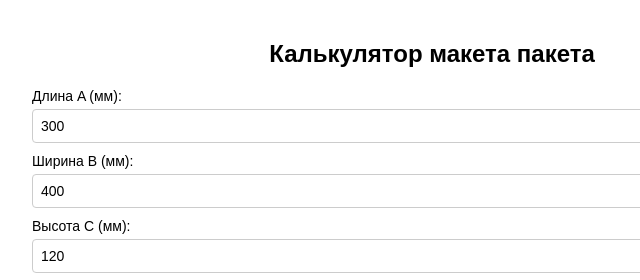
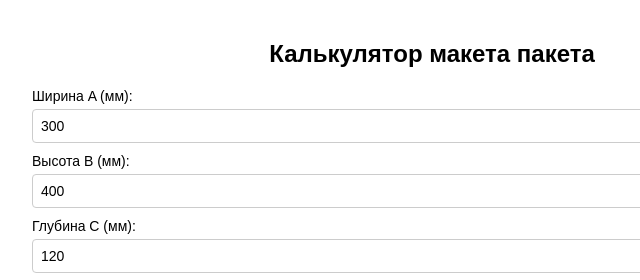
Before and after one commit to Oscar50777/pakety, a plain HTML site: page index.html in a window 1280 px wide. Shown: the top 280 px of the page, 208-848 px from the left. Drawn offline with Linux system fonts and the light colour scheme.

Commit message:
Update index.html

```diff
--- a/index.html
+++ b/index.html
@@ -86,13 +86,13 @@
 <h2>Калькулятор макета пакета</h2>
 
 <div id="controls">
-  <label>Длина A (мм):
+  <label>Ширина A (мм):
     <input type="number" id="a" value="300">
   </label>
-  <label>Ширина B (мм):
+  <label>Высота B (мм):
     <input type="number" id="b" value="400">
   </label>
-  <label>Высота C (мм):
+  <label>Глубина C (мм):
     <input type="number" id="c" value="120">
   </label>
   <label>Тип макета:
```
